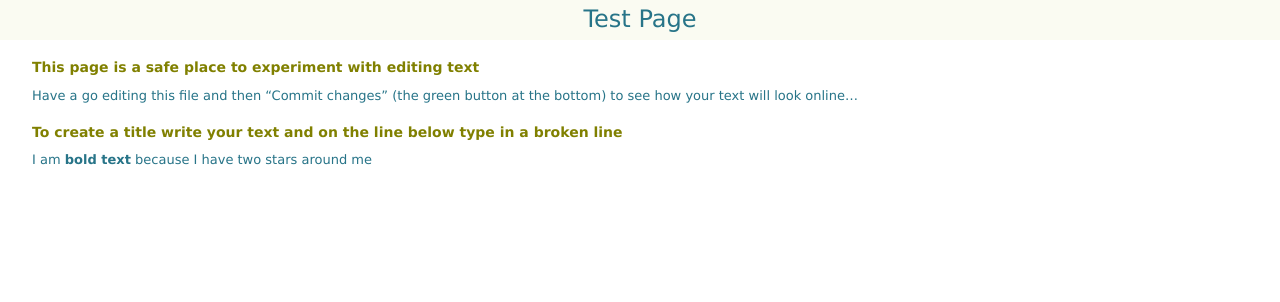
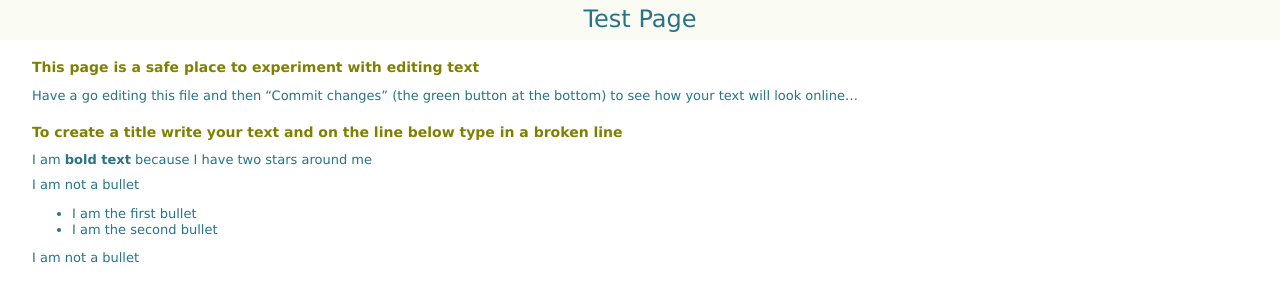
Before and after one commit to griffpatch/CPCYorkPP, a Jekyll site: the page built from pages/test.md, in a window 1280 px wide. Shown: the top 302 px of the page. Built offline with Jekyll 4.4.1, drawn with Linux system fonts in a browser that asks for light colours.

Commit message:
Update test.md

```diff
--- a/pages/test.md
+++ b/pages/test.md
@@ -16,3 +16,10 @@ To create a title write your text and on the line below type in a broken line
 ------------------------------------------------------------------------------
 
 I am **bold text** because I have two stars around me
+
+I am not a bullet
+
++ I am the first bullet
++ I am the second bullet
+
+I am not a bullet
```
